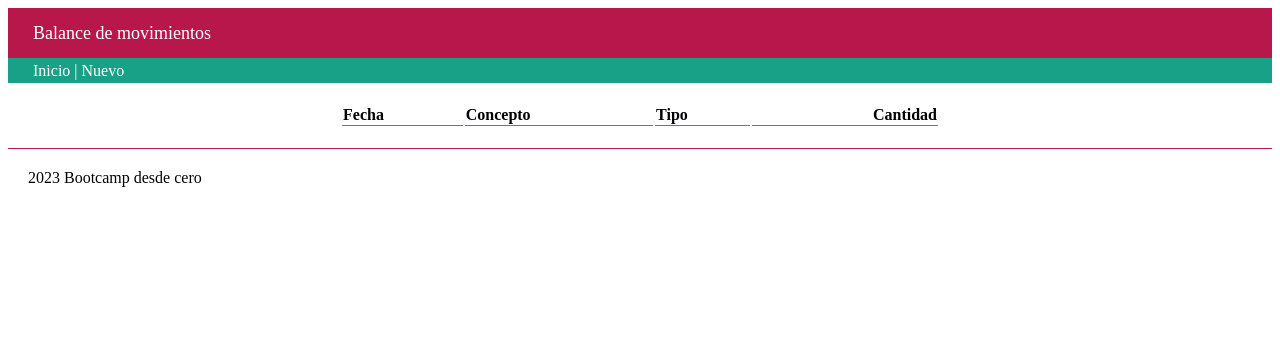
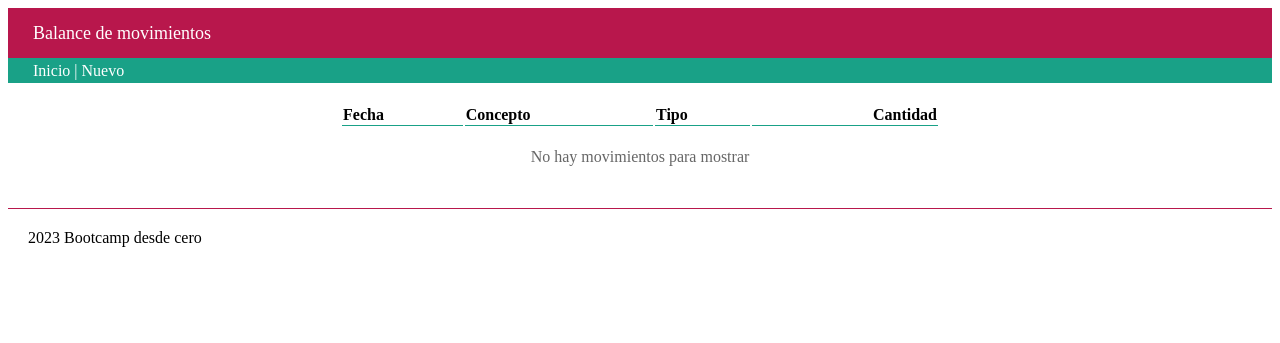
Before and after one commit to CarlosNauzet/Nauzet-Flask, a Flask app: template balance/templates/inicio.html in a window 1280 px wide. Shown: the top 343 px of the page. Run offline with Flask 2, Linux system fonts and the light colour scheme; the template is opened without the code that fills it, so the values that code supplies are empty.

Commit message:
feat: mensaje no hay movimientos

```diff
--- a/balance/static/css/styles.css
+++ b/balance/static/css/styles.css
@@ -34,6 +34,11 @@ table.paper {
   text-align: right;
 }
 
+.lista-vacia {
+  text-align: center;
+  padding: 20px;
+  color: #666;
+}
 .pie-pagina {
   padding: 20px;
   border-top: solid thin #b8174c;
--- a/balance/templates/inicio.html
+++ b/balance/templates/inicio.html
@@ -21,7 +21,7 @@
           <th class="titulo-tabla">Tipo</th>
           <th class="titulo-tabla numero">Cantidad</th>
         </tr>
-        {% for m in movs %}
+        {% if movs %} {% for m in movs %}
         <tr>
           <td>{{ m.fecha }}</td>
           <td>{{ m.concepto }}</td>
@@ -30,7 +30,13 @@
           </td>
           <td class="numero">{{ m.cantidad }}</td>
         </tr>
-        {% endfor %}
+        {% endfor %} {% else %}
+        <tr>
+          <td colspan="4" class="lista-vacia">
+            No hay movimientos para mostrar
+          </td>
+          {% endif %}
+        </tr>
       </table>
     </main>
 
```
